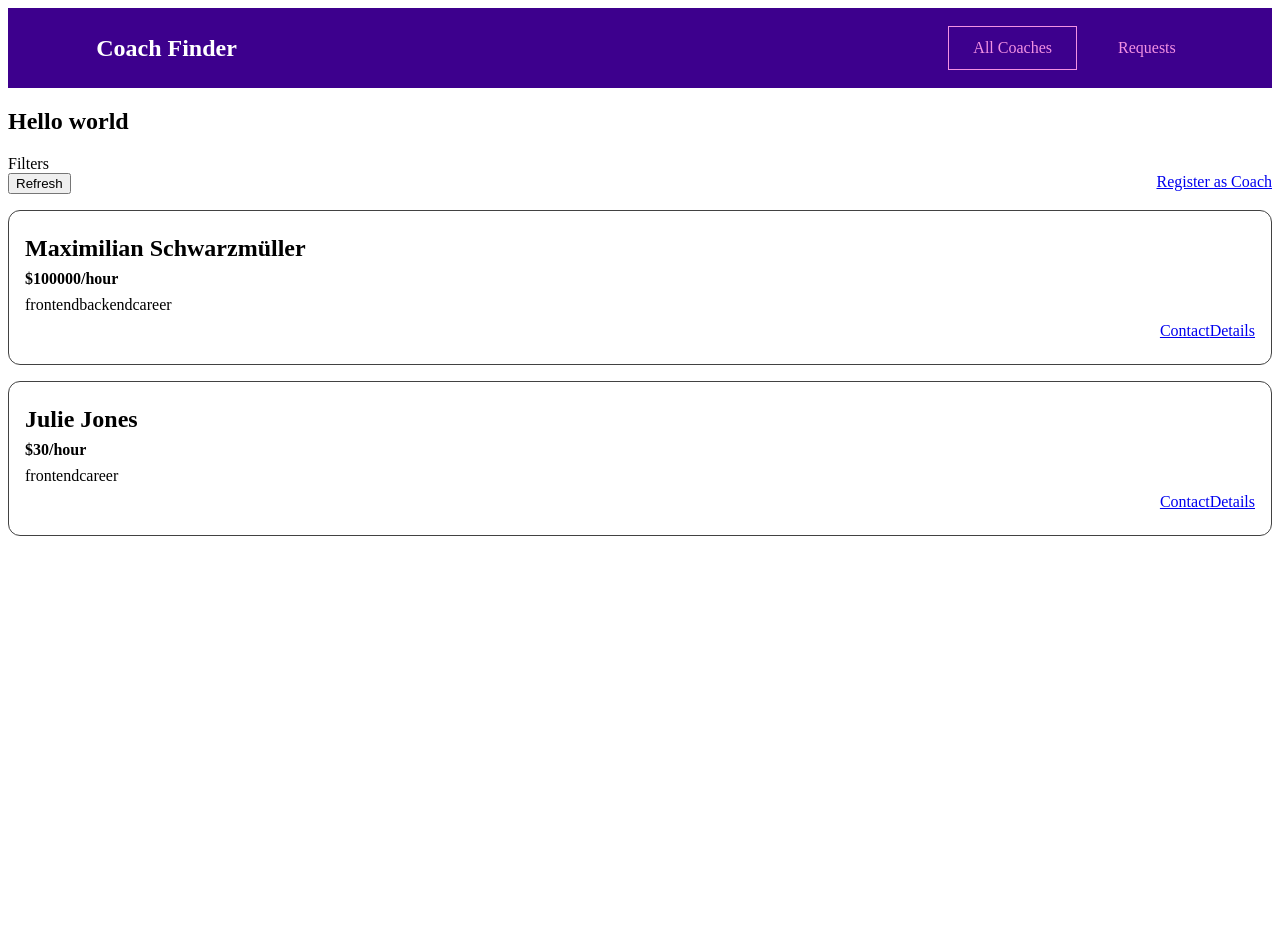
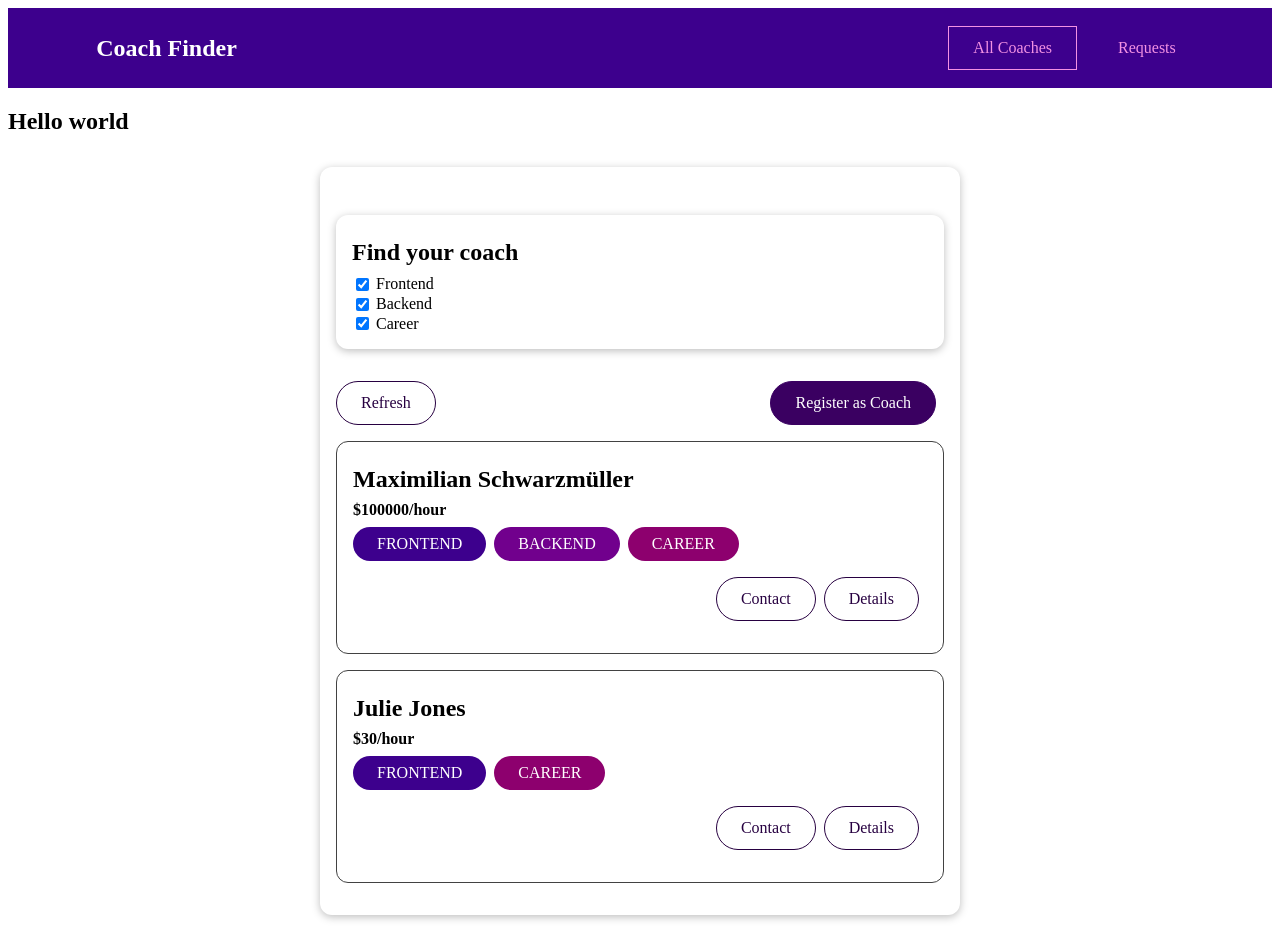
Before and after one commit to Cyan903/Course-Material, a Vue app in the folder Vue.js/Advanced/12. Find a Coach/: page /coaches in a window 1280 px wide. Before the commit the page ends 800 px from the top, so only its background shows below. Built offline with nearby package versions, Linux system fonts and the light colour scheme.

Commit message:
half way through longest

```diff
--- a/Vue.js/Advanced/12. Find a Coach/public/css/app.css
+++ b/Vue.js/Advanced/12. Find a Coach/public/css/app.css
@@ -1,13 +1,13 @@
 @import url("https://fonts.googleapis.com/css2?family=Roboto:wght@400;700&display=swap");
 
 * {
-  box-sizing: border-box;
+    box-sizing: border-box;
 }
 
 html {
-  font-family: "Roboto", sans-serif;
+    font-family: "Roboto", sans-serif;
 }
 
 body {
-  margin: 0;
+    margin: 0;
 }
--- a/Vue.js/Advanced/12. Find a Coach/src/components/base/Badge.vue
+++ b/Vue.js/Advanced/12. Find a Coach/src/components/base/Badge.vue
@@ -0,0 +1,40 @@
+<template>
+    <span class="badge" :class="type">{{ txt }}</span>
+</template>
+
+<script>
+export default {
+    props: ["title", "type"],
+    computed: {
+        txt() {
+            return this.title.toUpperCase();
+        }
+    }
+}
+</script>
+
+<style scoped>
+.badge {
+    background-color: #ccc;
+    color: #252525;
+    border-radius: 30px;
+    padding: 0.5rem 1.5rem;
+    display: inline-block;
+    margin-right: 0.5rem;
+}
+
+.frontend {
+    background-color: #3d008d;
+    color: white;
+}
+
+.backend {
+    background-color: #71008d;
+    color: white;
+}
+
+.career {
+    background-color: #8d006e;
+    color: white;
+}
+</style>
--- a/Vue.js/Advanced/12. Find a Coach/src/components/base/Button.vue
+++ b/Vue.js/Advanced/12. Find a Coach/src/components/base/Button.vue
@@ -0,0 +1,59 @@
+<template>
+    <div>
+        <button v-if="!link" :class="mode">
+            <slot></slot>
+        </button>
+        <router-link v-else :to="to" :class="mode">
+            <slot></slot>
+        </router-link>
+    </div>
+</template>
+
+<script>
+export default {
+    props: ["link", "to", "mode"]
+}
+</script>
+
+<style scoped>
+button,
+a {
+    text-decoration: none;
+    padding: 0.75rem 1.5rem;
+    font: inherit;
+    background-color: #3a0061;
+    border: 1px solid #3a0061;
+    color: white;
+    cursor: pointer;
+    border-radius: 30px;
+    margin-right: 0.5rem;
+    display: inline-block;
+}
+
+a:hover,
+a:active,
+button:hover,
+button:active {
+    background-color: #270041;
+    border-color: #270041;
+}
+
+.flat {
+    background-color: transparent;
+    color: #3a0061;
+    border: none;
+}
+
+.outline {
+    background-color: transparent;
+    border-color: #270041;
+    color: #270041;
+}
+
+.flat:hover,
+.flat:active,
+.outline:hover,
+.outline:active {
+    background-color: #edd2ff;
+}
+</style>
--- /dev/null
+++ b/Vue.js/Advanced/12. Find a Coach/src/components/coaches/CoachFilter.vue
@@ -0,0 +1,69 @@
+<template>
+    <base-card>
+        <h2>Find your coach</h2>
+        <div class="filter-option">
+            <input type="checkbox" id="frontend" checked @change="updateFilter" />
+            <label for="frontend">Frontend</label>
+        </div>
+        <div class="filter-option">
+            <input type="checkbox" id="backend" checked @change="updateFilter" />
+            <label for="backend">Backend</label>
+        </div><div class="filter-option">
+            <input type="checkbox" id="career" checked @change="updateFilter" />
+            <label for="career">Career</label>
+        </div>
+    </base-card>
+</template>
+
+<script>
+export default {
+    emits: ["change-filters"],
+    data() {
+        return {
+            filters: {
+                frontend: 0,
+                backend: 0,
+                career: 0
+            }
+        };
+    },
+
+    methods: {
+        updateFilter(e) {
+            const id = e.target.id;
+            const active = e.target.checked;
+            const filters = this.filters = {
+                ...this.filters,
+                [id]: active
+            };
+
+            this.filters = filters;
+
+            this.$emit("change-filters", filters);
+        }
+    }
+}
+</script>
+
+<style scoped>
+h2 {
+    margin: 0.5rem 0;
+}
+
+.filter-option {
+    margin-right: 1rem;
+}
+
+.filter-option label,
+.filter-option input {
+    vertical-align: middle;
+}
+
+.filter-option label {
+    margin-left: 0.25rem;
+}
+
+.filter-option.active label {
+    font-weight: bold;
+}
+</style>
--- a/Vue.js/Advanced/12. Find a Coach/src/components/coaches/CoachItem.vue
+++ b/Vue.js/Advanced/12. Find a Coach/src/components/coaches/CoachItem.vue
@@ -3,11 +3,11 @@
         <h3>{{ fullName }}</h3>
         <h4>${{ hourlyRate }}/hour</h4>
         <div>
-            <span v-for="area in areas" :key="area">{{ area }}</span>
+            <base-badge v-for="area in areas" :key="area" :type="area" :title="area"></base-badge>
         </div>
         <div class="actions">
-            <router-link :to="`/coaches/${id}/contact`">Contact</router-link>
-            <router-link :to="`/coaches/${id}`">Details</router-link>
+            <base-button link="true" mode="outline" :to="`/coaches/${id}/contact`">Contact</base-button>
+            <base-button link="true" mode="outline" :to="`/coaches/${id}`">Details</base-button>
         </div>
     </li>
 </template>
--- a/Vue.js/Advanced/12. Find a Coach/src/main.js
+++ b/Vue.js/Advanced/12. Find a Coach/src/main.js
@@ -5,6 +5,8 @@ import Router from "./router";
 import Store from "./store/index";
 
 import BaseCard from "./components/base/Card.vue";
+import BaseButton from "./components/base/Button.vue";
+import BaseBadge from "./components/base/Badge.vue";
 
 const app = createApp(App);
 
@@ -12,5 +14,8 @@ app.use(Router);
 app.use(Store);
 
 app.component("base-card", BaseCard);
+app.component("base-button", BaseButton);
+app.component("base-badge", BaseBadge);
+
 
 app.mount("#app");
--- a/Vue.js/Advanced/12. Find a Coach/src/pages/coaches/CoachDetails.vue
+++ b/Vue.js/Advanced/12. Find a Coach/src/pages/coaches/CoachDetails.vue
@@ -1,14 +1,48 @@
 <template>
     <div>
-        <h2>Coach Details</h2>
-        <router-view></router-view>
-        <router-link to="/coaches/c1/contact">Contact</router-link>
+        <section>
+            <base-card>
+                <h2>{{ fullName }}</h2>
+                <h3>${{ selectedCoaches.hourlyRate }}/hour</h3>
+            </base-card>
+        </section>
+        <section>
+            <base-card>
+                <header>
+                    <h2>Reach Out</h2>
+                    <base-button link="true" :to="`${this.$route.path}/contact`">Contact</base-button>
+                </header>
+                <router-view></router-view>
+            </base-card>
+        </section>
+        <section>
+            <base-card>
+                <base-badge v-for="area in selectedCoaches.areas" :key="area" :type="area" :title="area"></base-badge>
+                <p>{{ selectedCoaches.description }}</p>
+            </base-card>
+        </section>
     </div>
 </template>
 
-
 <script>
 export default {
+    props: ["id"],
+    data() {
+        return {
+            selectedCoaches: null
+        }
+    },
 
-}
+    computed: {
+        fullName() {
+            return this.selectedCoaches.firstName + " " + this.selectedCoaches.lastName;
+        }
+    },
+
+    created() {
+        this.selectedCoaches = this.$store.getters["coaches/getCoaches"].find(
+            coach => coach.id == this.id
+        );
+    }
+};
 </script>
--- a/Vue.js/Advanced/12. Find a Coach/src/pages/coaches/CoachList.vue
+++ b/Vue.js/Advanced/12. Find a Coach/src/pages/coaches/CoachList.vue
@@ -1,32 +1,56 @@
 <template>
-    <div>
-        <section>Filters</section>
+    <base-card>
+        <section>
+            <CoachFilter @change-filters="setFilters" />
+        </section>
         <section>
             <div class="controls">
-                <button>Refresh</button>
-                <router-link to="/register">Register as Coach</router-link>
+                <base-button mode="outline">Refresh</base-button>
+                <base-button link="true" to="/register">Register as Coach</base-button>
             </div>
             <ul v-if="hasCoaches">
-                <CoachItem v-for="coach in getCoaches" :key="coach.id" :coach="coach" />
+                <CoachItem v-for="coach in filteredCoaches" :key="coach.id" :coach="coach" />
             </ul>
             <h3 v-else>No coach data!</h3>
         </section>
-    </div>
+    </base-card>
 </template>
 
 
 <script>
 import { mapGetters } from "vuex";
 import CoachItem from "../../components/coaches/CoachItem.vue";
+import CoachFilter from "../../components/coaches/CoachFilter.vue";
 
 export default {
-    components: { CoachItem },
+    components: { CoachItem, CoachFilter },
+
+    data() {
+        return {
+            activeFilters: {
+                frontend: true,
+                backend: true,
+                career: true
+            }
+        }
+    },
 
     computed: {
         ...mapGetters("coaches", ["getCoaches", "hasCoaches"]),
 
         filteredCoaches() {
-            return this.$store.getters["coaches/getCoaches"];
+            return this.$store.getters["coaches/getCoaches"].filter(coach => {
+                console.log(coach.areas)
+                return ((this.activeFilters.frontend && coach.areas.includes("frontend")) ||
+                        (this.activeFilters.backend && coach.areas.includes("backend")) ||
+                        (this.activeFilters.career && coach.areas.includes("career")));
+            });
+        }
+    },
+
+    methods: {
+        setFilters(m) {
+            this.activeFilters = m;
         }
     }
 }
--- a/Vue.js/Advanced/12. Find a Coach/src/router.js
+++ b/Vue.js/Advanced/12. Find a Coach/src/router.js
@@ -24,6 +24,7 @@ const router = createRouter({
 
         {
             path: "/coaches/:id",
+            props: true,
             component: CoachDetails,
             children: [
                 {
```
Also changed, not shown: Vue.js/Advanced/12. Find a Coach/public/css/header.css (indentation only), 1 other file (tests, documents, lock files or other folders).
